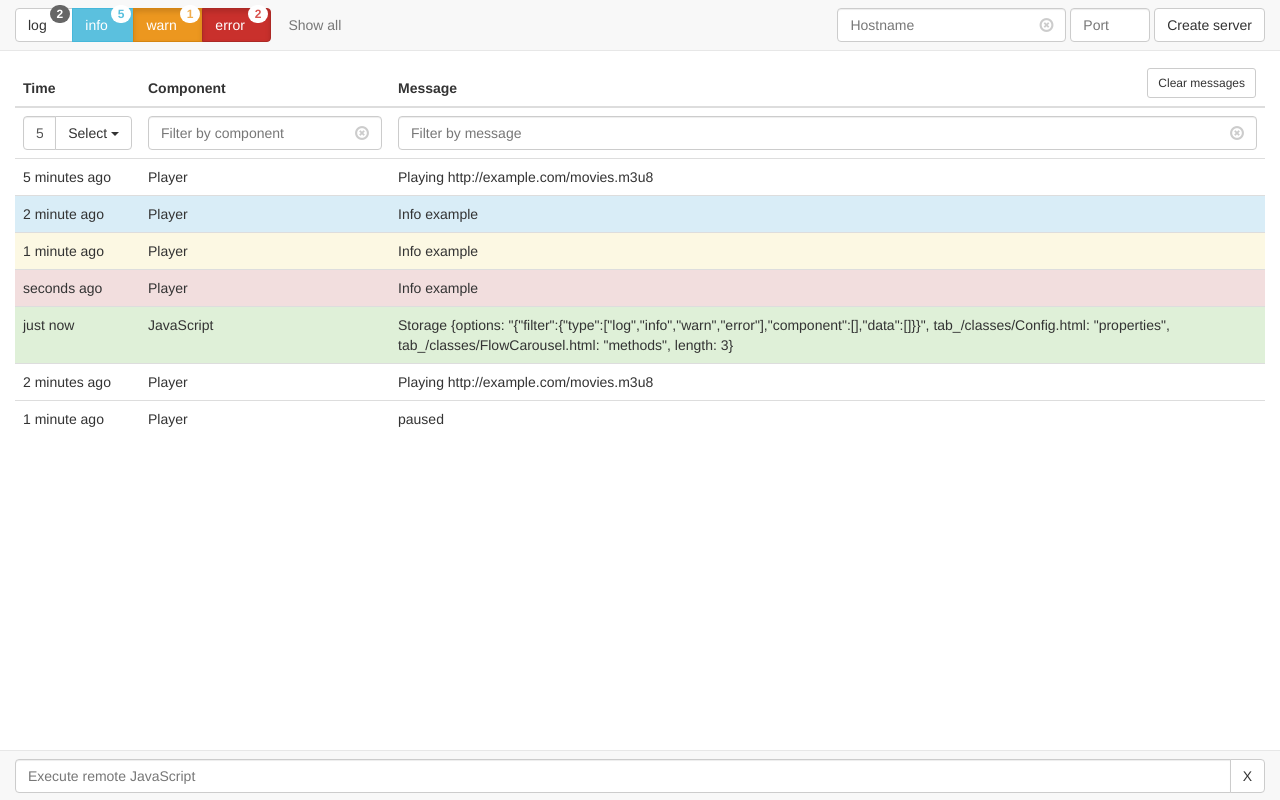
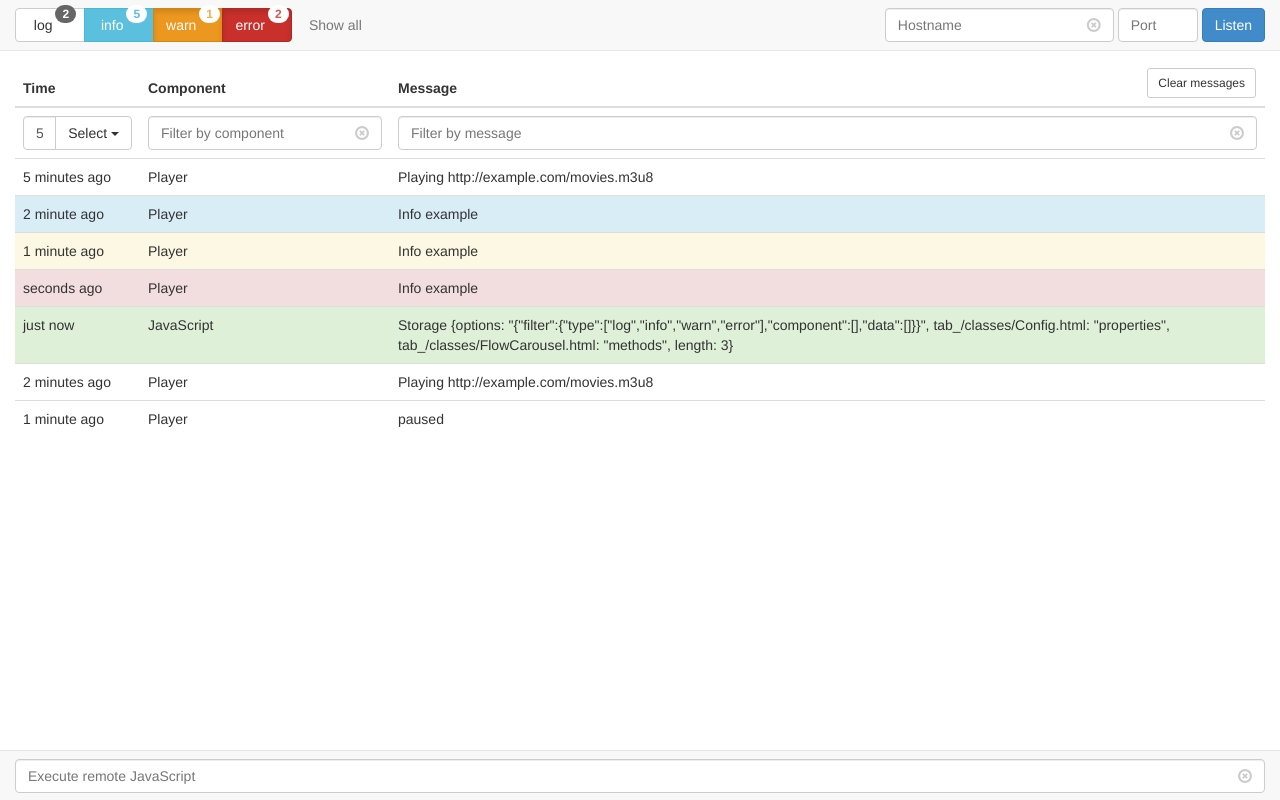
Before and after one commit to kallaspriit/LogViking, a website: page ui/index.html in a window 1280 px wide. Drawn offline with Linux system fonts and the light colour scheme.

Commit message:
Minor improvements.

```diff
--- a/ui/index.html
+++ b/ui/index.html
@@ -31,7 +31,7 @@
 				<div class="form-group">
 					<input class="form-control app-port" type="text" placeholder="Port">
 				</div>
-				<button type="submit" class="btn btn-default">Create server</button>
+				<button type="submit" class="btn btn-primary">Listen</button>
 			</form>
 			<!--div class="app-status">client connected</div-->
 			<!--div class="app-logo">LogViking</div-->
@@ -122,11 +122,9 @@
 			<form class="app-footer-form">
 				<div class="row">
 					<div class="form-group col-xs-12">
-						<div class="input-group">
+						<div class="app-clearable-input">
 							<input class="form-control" type="text" placeholder="Execute remote JavaScript">
-							<span class="input-group-btn">
-								<button class="btn btn-default" type="button">X</button>
-							</span>
+							<a class="btn" href="#"><i class="glyphicon glyphicon-remove-circle"></i></a>
 						</div>
 					</div>
 				</div>
--- a/ui/style/style.css
+++ b/ui/style/style.css
@@ -23,6 +23,9 @@ BODY {
 }
 .app-type-filter .btn-default .badge {
 	background-color: #666;
+}
+.app-type-filter BUTTON {
+	width: 70px;
 }
 
 /* server form */
```
